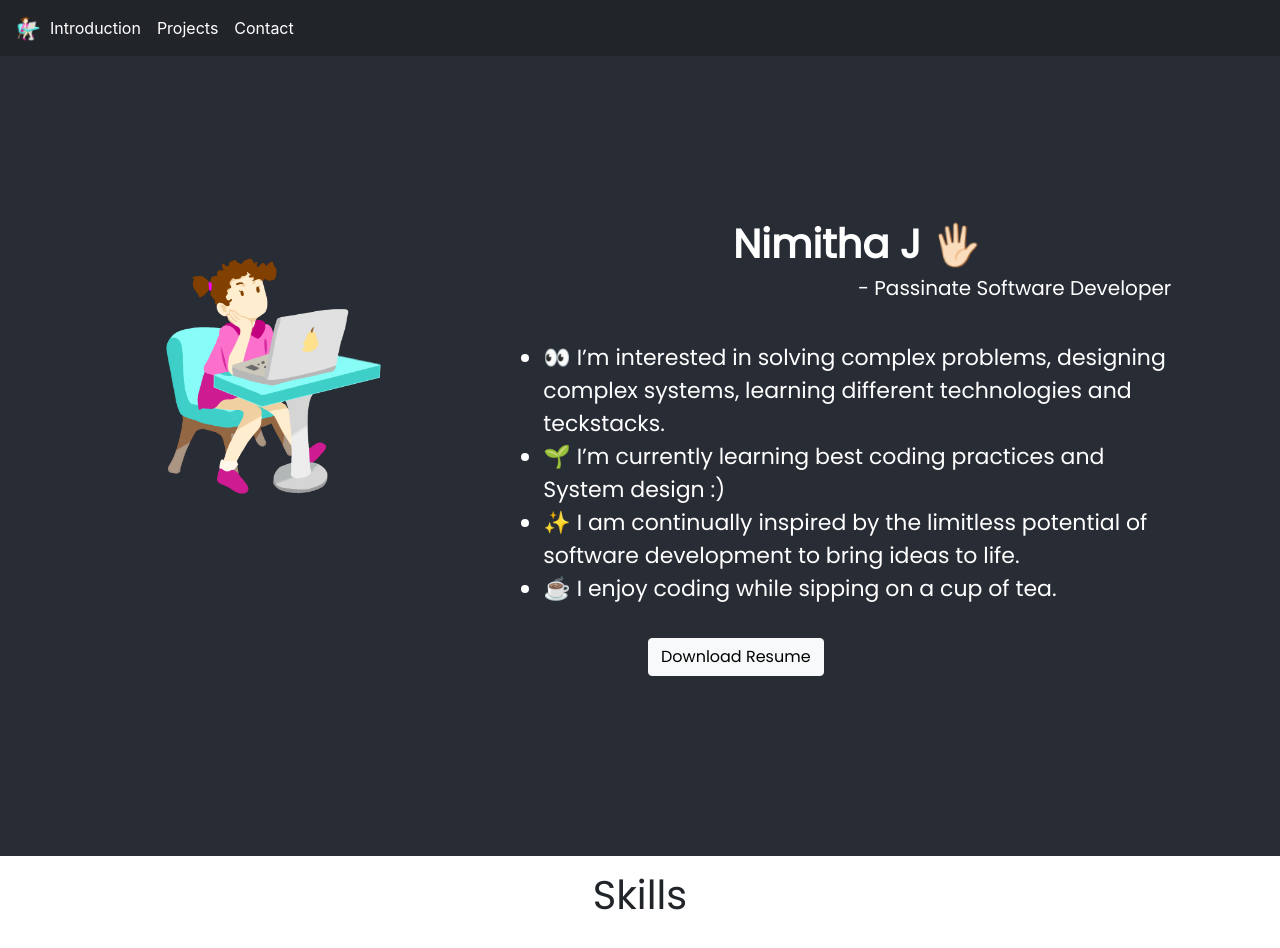
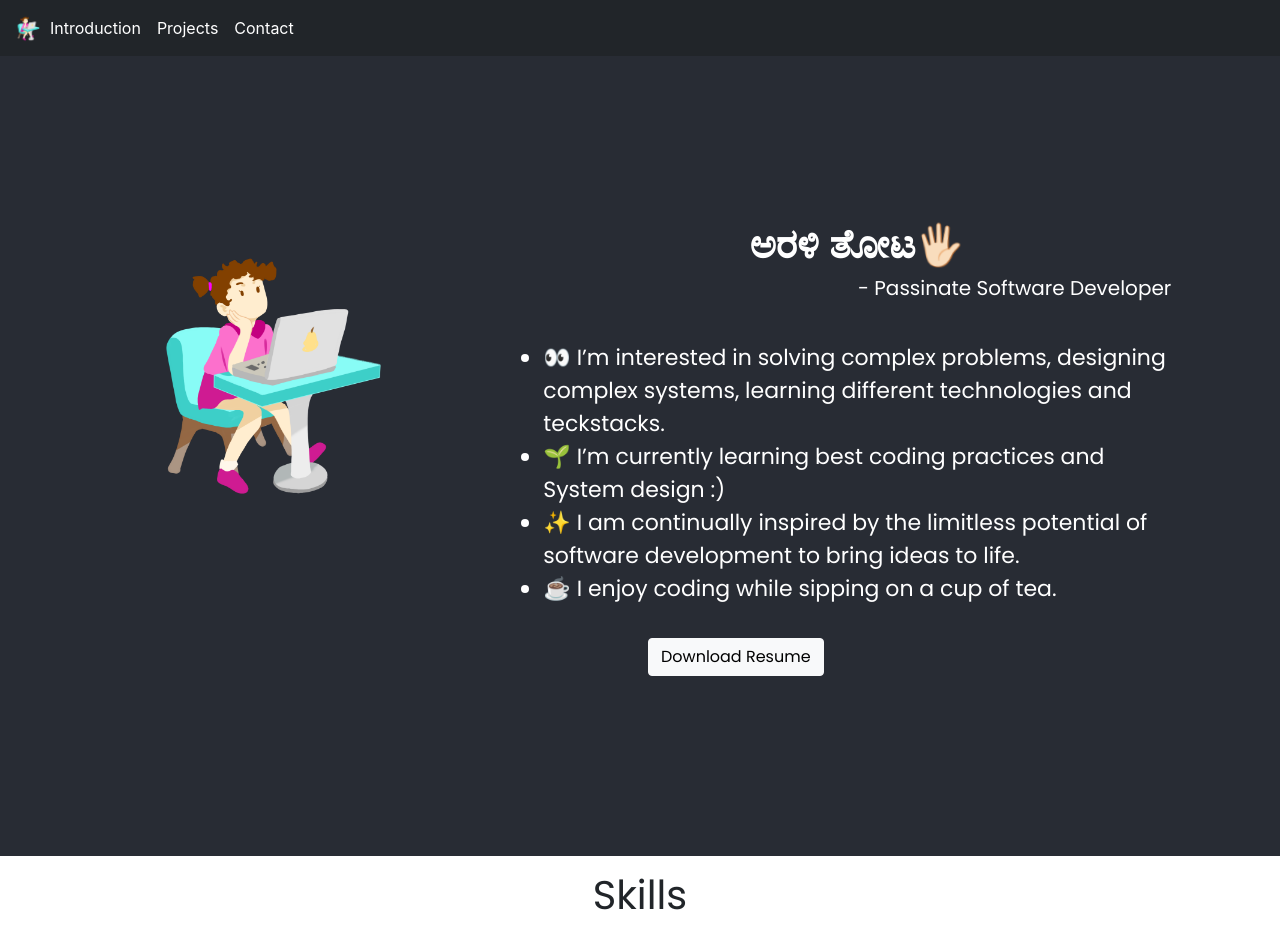
Before and after one commit to Nimitha-jagadeesha/Arali-thota, a React (Create React App) app: page / in a window 1280 px wide. Shown: the top 948 px of the page. Built offline with nearby package versions, Linux system fonts and the light colour scheme.

Commit message:
Update Introduction.js

```diff
--- a/src/Introduction.js
+++ b/src/Introduction.js
@@ -7,7 +7,7 @@ export default function Introduction() {
                     <img src={process.env.PUBLIC_URL + "favicon.png"} height={300} alt="Dream->code->Achieve" />
                 </div>
                 <ul className="col-md-6 col-10 offset-1" data-aos="fade-up" data-aos-duration="2000">
-                    <h1 className="text-center heading">Nimitha J  <span class="wave">🖐🏻</span> </h1>
+                    <h1 className="text-center heading">ಅರಳಿ ತೋಟ<span class="wave">🖐🏻</span> </h1>
                     <h5 className="tagline"> - Passinate Software Developer</h5>
                     <br />
                     <li>👀 I’m interested in solving complex problems, designing complex systems, learning different technologies and teckstacks.</li>
```
